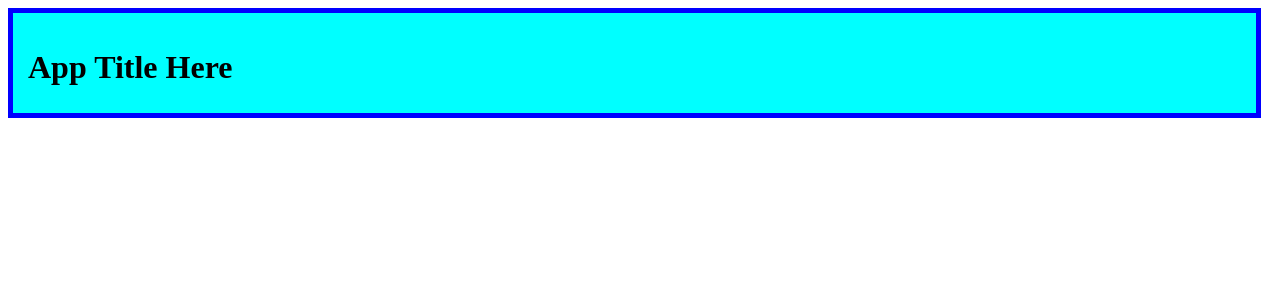
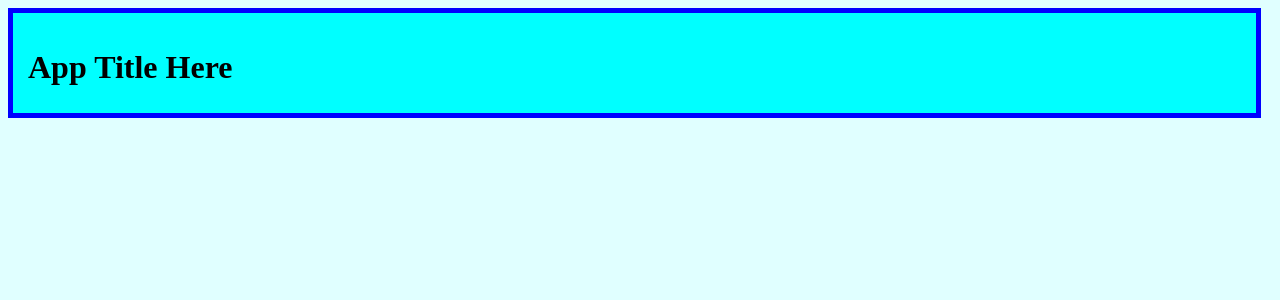
Before and after one commit to naveedaheer/angular-nested-components, an Angular app: page /main-header in a window 1280 px wide. Shown: the top 300 px of the page. Built offline with nearby package versions, Linux system fonts and the light colour scheme.

Commit message:
css of body added

```diff
--- a/src/styles.css
+++ b/src/styles.css
@@ -1 +1,5 @@
 /* You can add global styles to this file, and also import other style files */
+
+body{
+    background-color: lightcyan;
+}
```
